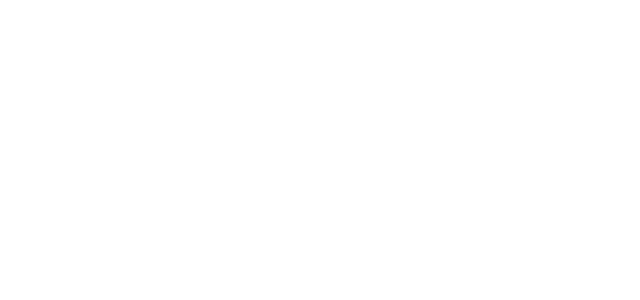
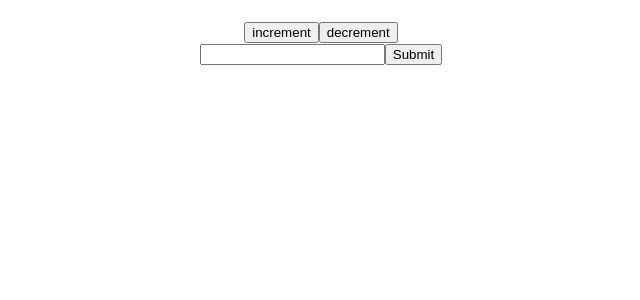
Before and after one commit to JAMES-CERO/react-redux-counter, a React (Create React App) app: page / in a window 1280 px wide. Shown: the top 300 px of the page, without its empty margins (319-959 px from the left). Built offline with nearby package versions, Linux system fonts and the light colour scheme.

Commit message:
adding buttom to add sub & addcustom

```diff
--- a/src/App.js
+++ b/src/App.js
@@ -4,7 +4,7 @@ import './App.css';
 function App() {
   return (
     <div className="App">
-      <Counter/>
+      <Counter />
     </div>
   );
 }
--- a/src/Counter.js
+++ b/src/Counter.js
@@ -1,8 +1,36 @@
+import React, { useState } from "react";
+import { useSelector, useDispatch } from "react-redux";
+import { decrement, increment, incrementByAmount } from "./features/counterSlice";
 
-function Counter() {
+
+const Counter = () => {
+
+    // Call useSelector to grab the current value of our state variable
+    // from the store, and assign it to a variable named "count"
+    const count = useSelector((state) => state.value)
+
+    // And include the useDispatch hook...
+    const dispatch = useDispatch()
+    const [input, setInput] = useState(0)
+
+    const byAmountSubmit = (e) => {
+        e.preventDefault()
+        dispatch(incrementByAmount(Number(input)))
+    }
+
     return (
-      <div >
-
+      <div>
+        <h1> {count} </h1>
+        <button onClick={() => dispatch(increment())} >
+            increment
+        </button>
+        <button onClick={() => dispatch(decrement())} >
+            decrement
+        </button>
+        <form onSubmit={(e) => byAmountSubmit(e)}>
+                <input type="number" onChange={(e) => setInput(e.target.value)} />
+                <button type="submit">Submit</button>
+            </form>
       </div>
     );
   }
--- /dev/null
+++ b/src/Store.js
@@ -0,0 +1,6 @@
+import { configureStore } from "@reduxjs/toolkit";
+import counterReducer from "./features/counterSlice";
+
+export const store = configureStore({
+    reducer: {counterReducer}
+})
--- /dev/null
+++ b/src/features/counterSlice.js
@@ -0,0 +1,25 @@
+import { createSlice } from '@reduxjs/toolkit'
+
+const initialState = {
+    value: 0
+}
+
+export const counterSlice = createSlice({
+    name: 'counter',
+    initialState,
+    reducers: {
+        increment: (state) => {
+            return { value: state.value + 1 }
+        },
+        decrement: (state) => {
+            return { value: state.value - 1 }
+        },
+        incrementByAmount: (state, action) => {
+            return { value: state.value + action.payload }
+        }
+    }
+})
+
+export const { increment, decrement, incrementByAmount } = counterSlice.actions
+
+export default counterSlice.reducer
--- a/src/index.js
+++ b/src/index.js
@@ -3,11 +3,15 @@ import ReactDOM from 'react-dom/client';
 import './index.css';
 import App from './App';
 import reportWebVitals from './reportWebVitals';
+import { store } from './Store';
+import { Provider } from 'react-redux';
 
 const root = ReactDOM.createRoot(document.getElementById('root'));
 root.render(
   <React.StrictMode>
-    <App />
+    <Provider store={store} >
+      <App />
+    </Provider>
   </React.StrictMode>
 );
 
```
